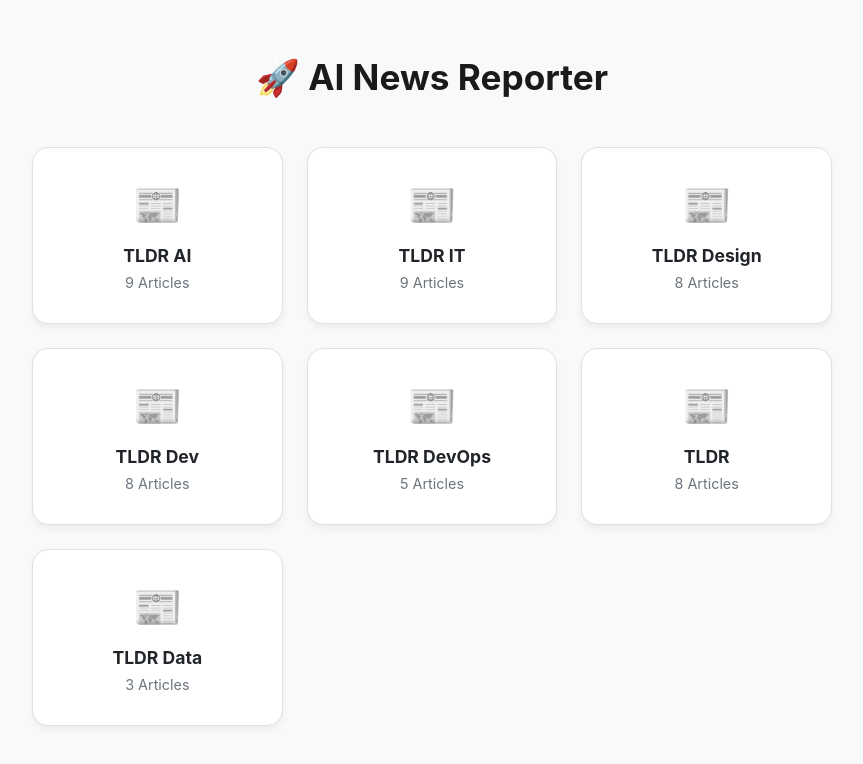
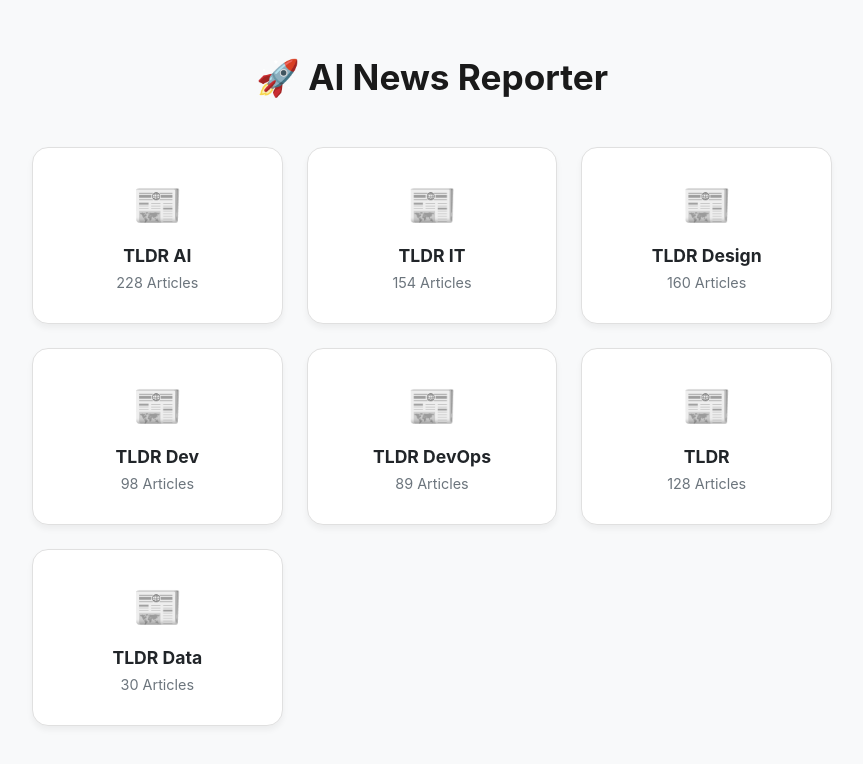
Before and after one commit to Tuuurtl/news-reporter, a Vue app in the folder frontend/: page / in a window 1280 px wide. Shown: the top 764 px of the page, without its empty margins (208-1071 px from the left). Built offline with nearby package versions, Linux system fonts and the light colour scheme.

Commit message:
fix: repair App.vue and update article count

```diff
--- a/frontend/src/App.vue
+++ b/frontend/src/App.vue
@@ -71,7 +71,8 @@
   const pubMap = {};
   newsData.value.forEach(item => {
     if (item.sender) {
-      pubMap[item.sender] = (pubMap[item.sender] || 0) + 1;
+      const count = item.articles ? item.articles.length : 0;
+      pubMap[item.sender] = (pubMap[item.sender] || 0) + count;
     }
   });
   return Object.entries(pubMap).map(([id, count]) => ({
```
Also changed, not shown: 2 other files (tests, documents, lock files or other folders).
